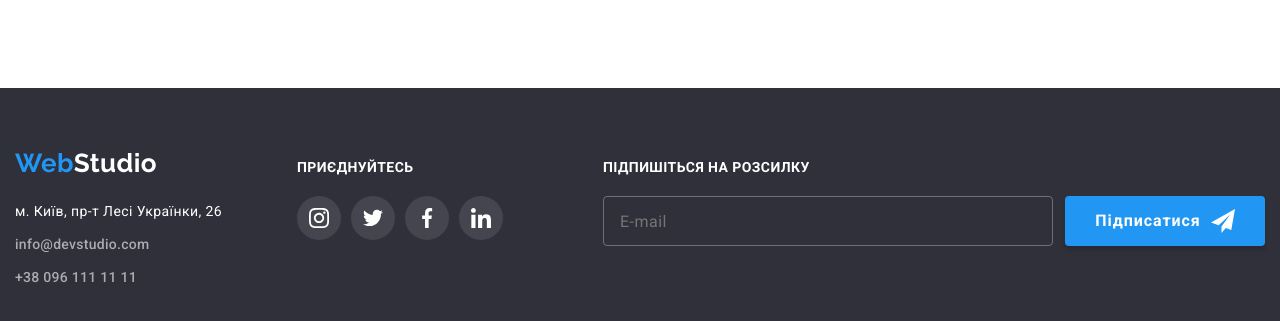
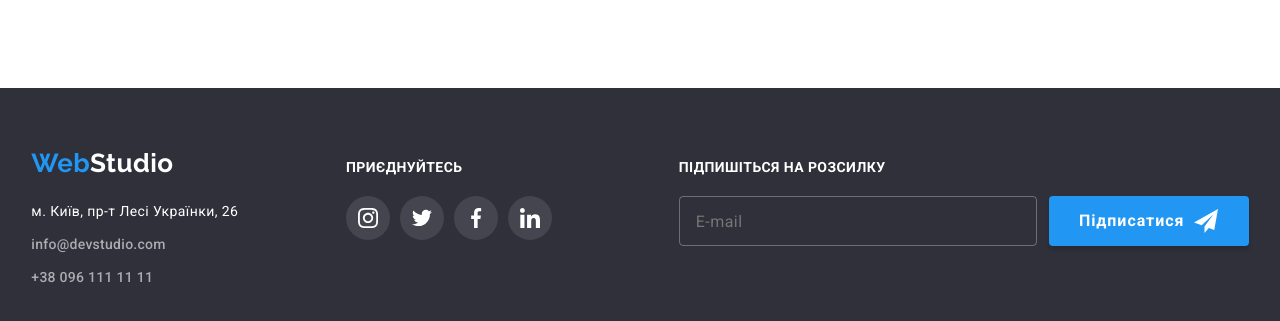
Before and after one commit to Innuska23/goit-markup-hw-08, a plain HTML site: page index.html in a window 1280 px wide. Shown: the part 2629-2950 px from the top of the page. Drawn offline with nearby package versions, Linux system fonts and the light colour scheme.

Commit message:
HW8 change input footer

```diff
--- a/sass/layouts/_footer.scss
+++ b/sass/layouts/_footer.scss
@@ -77,7 +77,7 @@
 .social {
     // margin-left: 70px;
     @media screen and (min-width: 1200px) {
-        margin-right: auto;
+        // margin-right: auto;
         margin-left: 70px;
         }
 }
@@ -216,9 +216,9 @@
         width: 450px;
     }
 
-    // @media screen and (min-width: 1200px) {
-    //     width: 450px;
-    // }
+    @media screen and (min-width: 1200px) {
+        width: 358px;
+    }
 
     // @media screen and (max-width: 480px) {
     // min-width: 290px;
```
Also changed, not shown: css/main.css, css/main.min.css, 2 other files.
